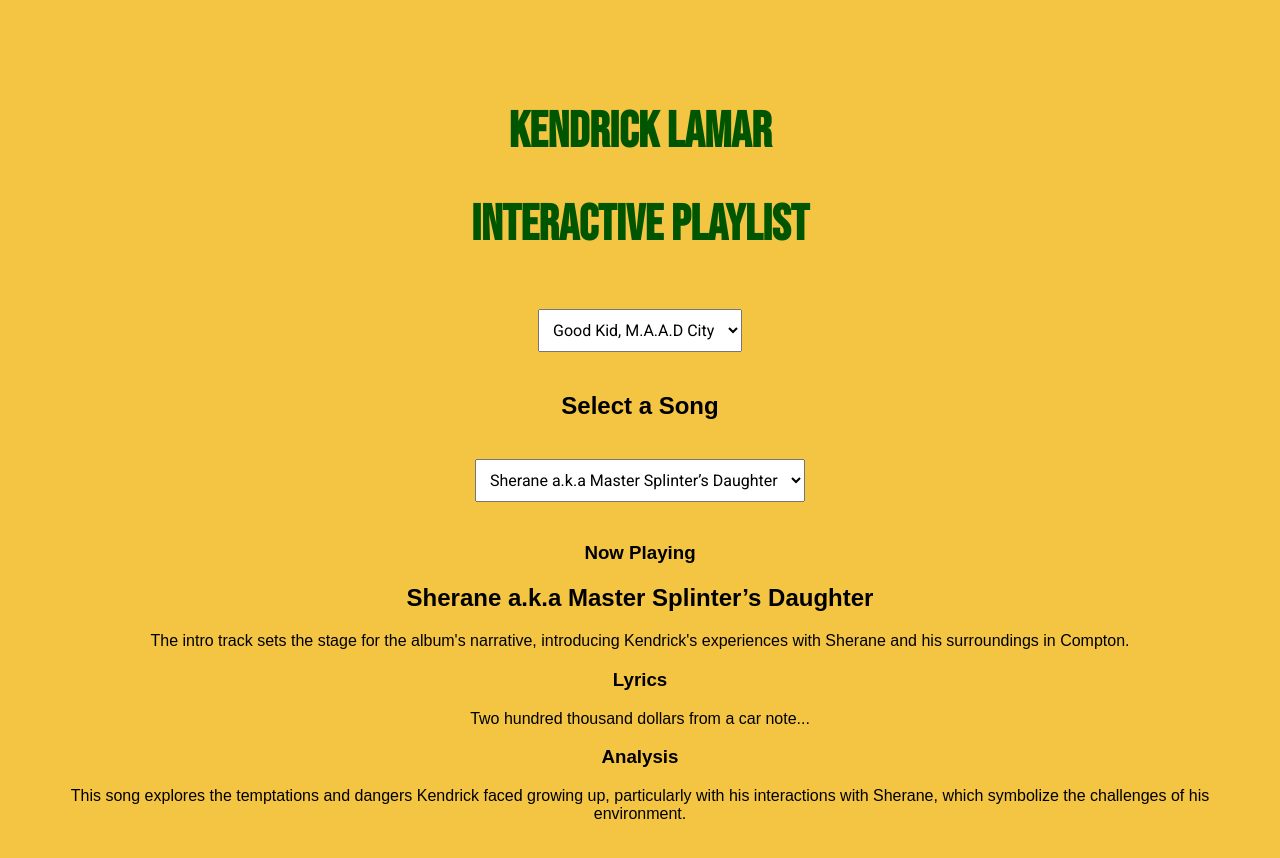
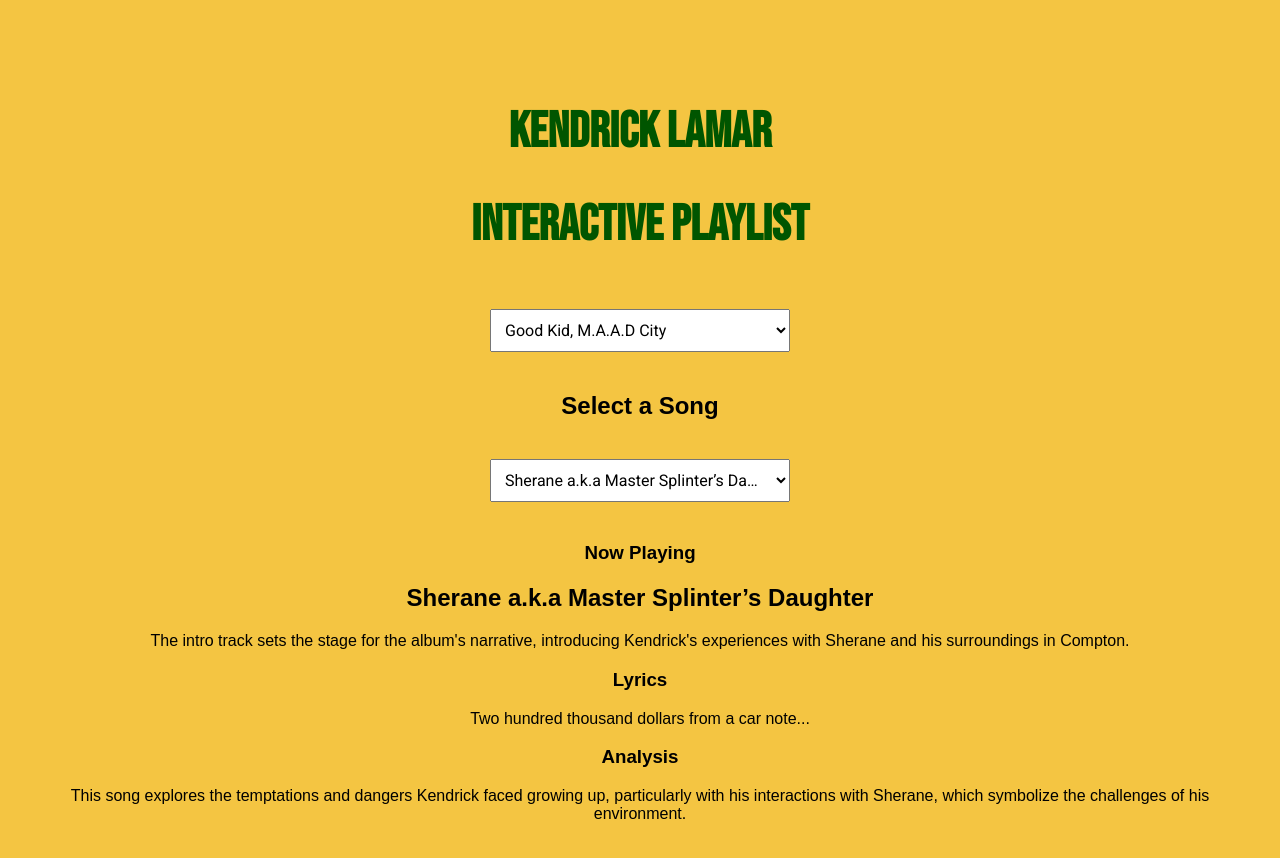
Before and after one commit to currenjin/interactive-playlist, a React (Create React App) app: page / in a window 1280 px wide. Shown: the top 858 px of the page. Built offline with nearby package versions, Linux system fonts and the light colour scheme.

Commit message:
Style: fix overflow select box

```diff
--- a/src/App.css
+++ b/src/App.css
@@ -23,6 +23,11 @@
   margin: 20px;
   padding: 10px;
   font-size: 16px;
+  line-height: 2.5;
+  width: 80%;
+  max-width: 300px;
+  overflow: hidden;
+  text-overflow: ellipsis;
 }
 
 div {
```
